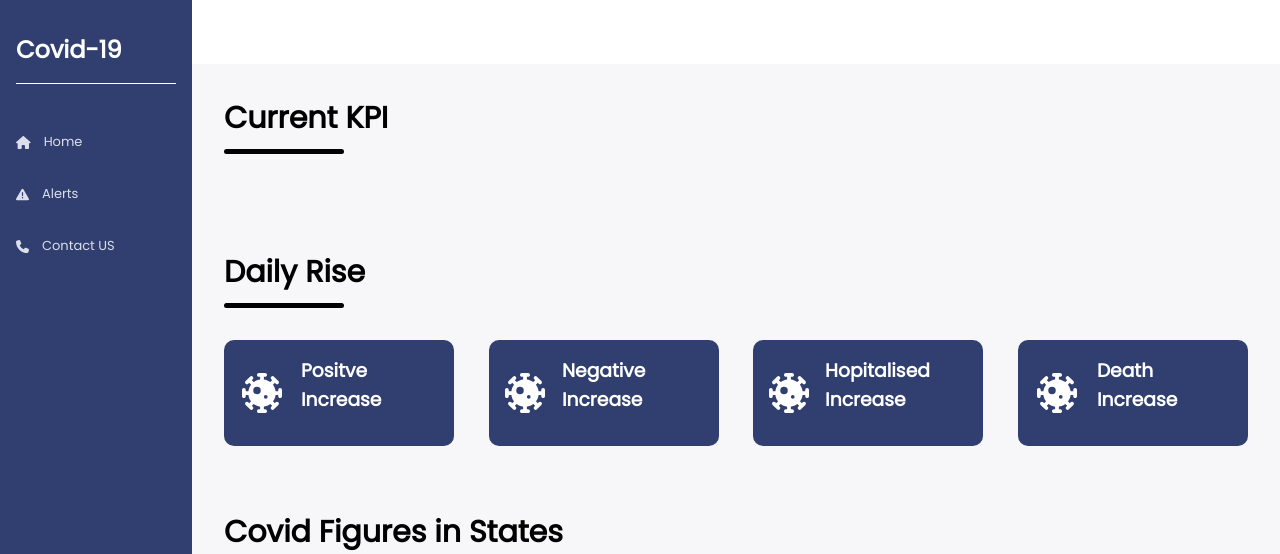
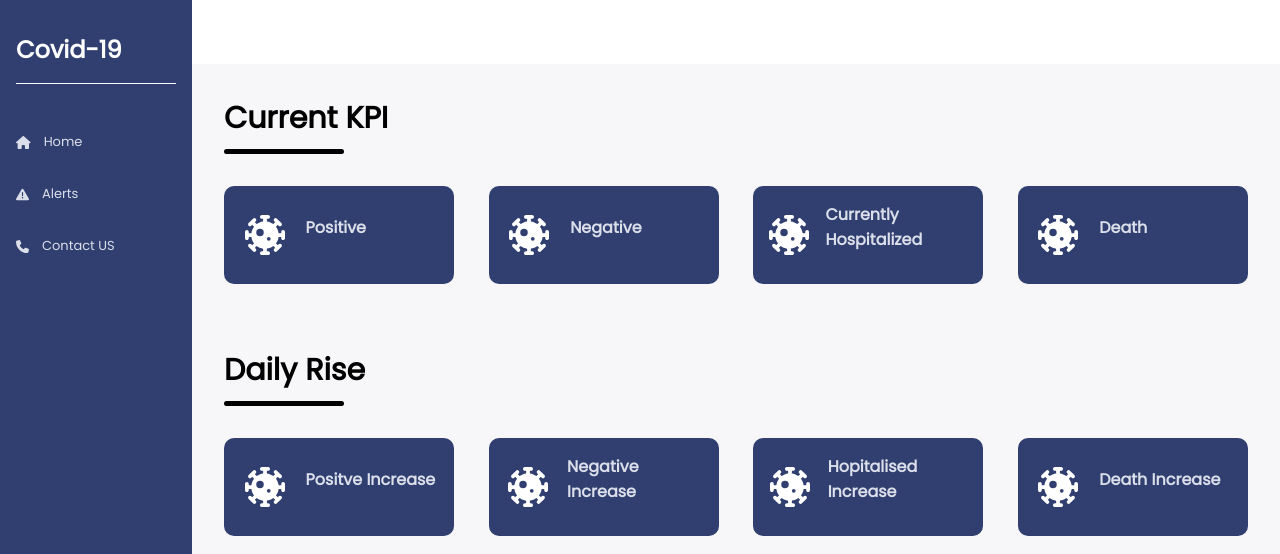
Before and after one commit to saiprasad-naik/covid-tracker, a React (Create React App) app: page / in a window 1280 px wide. Shown: the top 554 px of the page. Built offline with nearby package versions, Linux system fonts and the light colour scheme; no server answers.

Commit message:
bug fixes

```diff
--- a/src/Components/CurrentKPI.js
+++ b/src/Components/CurrentKPI.js
@@ -30,8 +30,8 @@ export default function CurrentKPI() {
         <div className="heading-underline"></div>
       </div>
       <div className="current-kpi-cards">
-        {data.length > 0 && (
-          <>
+        {data.length > 0}
+
         <FiguresCards cardHeading="Positive" data={data[0]?.positive} />
         <FiguresCards cardHeading="Negative" data={data[0]?.negative} />
         <FiguresCards
@@ -39,8 +39,6 @@ export default function CurrentKPI() {
           data={data[0]?.hospitalizedCurrently}
         />
         <FiguresCards cardHeading="Death" data={data[0]?.death} />
-          </>
-        )}
       </div>
     </div>
   );
--- a/src/Components/DailyRise.js
+++ b/src/Components/DailyRise.js
@@ -1,7 +1,29 @@
-import React from 'react'
-import FiguresCards from './FiguresCards'
+import React, { useEffect, useState } from "react";
+import axios from "axios";
+import FiguresCards from "./FiguresCards";
+import "./CurrentKPI.css";
+import { FontAwesomeIcon } from "@fortawesome/react-fontawesome";
+import { faVirusCovid } from "@fortawesome/free-solid-svg-icons";
+
 
 export default function DailyRise() {
+  const [data, setData] = useState([]);
+
+  useEffect(() => {
+    getData();
+  }, []);
+
+  const getData = async () => {
+    try {
+      const response = await axios.get(
+        "https://api.covidtracking.com/v1/us/current.json"
+      );
+      setData(response.data);
+    } catch (error) {
+      console.log(error);
+    }
+  };
+
   return (
     <div>
       <div className="current-daily-cont">
@@ -10,10 +32,11 @@ export default function DailyRise() {
         <div className="heading-underline"></div>
       </div>
       <div className="current-kpi-cards">
-        <FiguresCards cardHeading="Positve Increase" cardIcon="faVirusCovid"   />
-        <FiguresCards cardHeading="Negative Increase" />
-        <FiguresCards cardHeading="Hopitalised Increase" />
-        <FiguresCards cardHeading="Death Increase" />
+        {data.length > 0}
+        <FiguresCards cardHeading="Positve Increase" data={data[0]?.positiveIncrease}   />
+        <FiguresCards cardHeading="Negative Increase" data={data[0]?.negativeIncrease}/>
+        <FiguresCards cardHeading="Hopitalised Increase" data={data[0]?.hospitalizedIncrease}/>
+        <FiguresCards cardHeading="Death Increase" data={data[0]?.deathIncrease}/>
       </div>
     </div>
     </div>
--- a/src/Components/Current-kpi-cards.css
+++ b/src/Components/FigureCards.css
@@ -12,8 +12,8 @@
   transform: scale(1.05);
 }
 
-.card-heading h3{
-    color: white;
+.card-heading h4{
+    color: #DBDFEA;
     text-align: left;
 }
 
@@ -36,8 +36,9 @@
 }
 
 .card-main-content{
-    color: #DBDFEA;
+    color: white;
     display: flex;
+    font-size: 20px;
     gap: 1em;
     justify-content: flex-start;
 }
--- a/src/Components/FiguresCards.js
+++ b/src/Components/FiguresCards.js
@@ -1,6 +1,6 @@
 import React from "react";
 
-import "./Current-kpi-cards.css";
+import "./FigureCards.css";
 
 import { FontAwesomeIcon } from "@fortawesome/react-fontawesome";
 import { faVirusCovid } from "@fortawesome/free-solid-svg-icons";
@@ -14,7 +14,7 @@ export default function FiguresCards(props) {
 
       <div className="card-contents">
         <div className="card-heading">
-          <h3>{props.cardHeading}</h3>
+          <h4>{props.cardHeading}</h4>
         </div>
         <div className="card-main-content">
           <p className="card-numbers">{props.data}</p>
```
Lines whose indentation alone changed are shown as unchanged.
